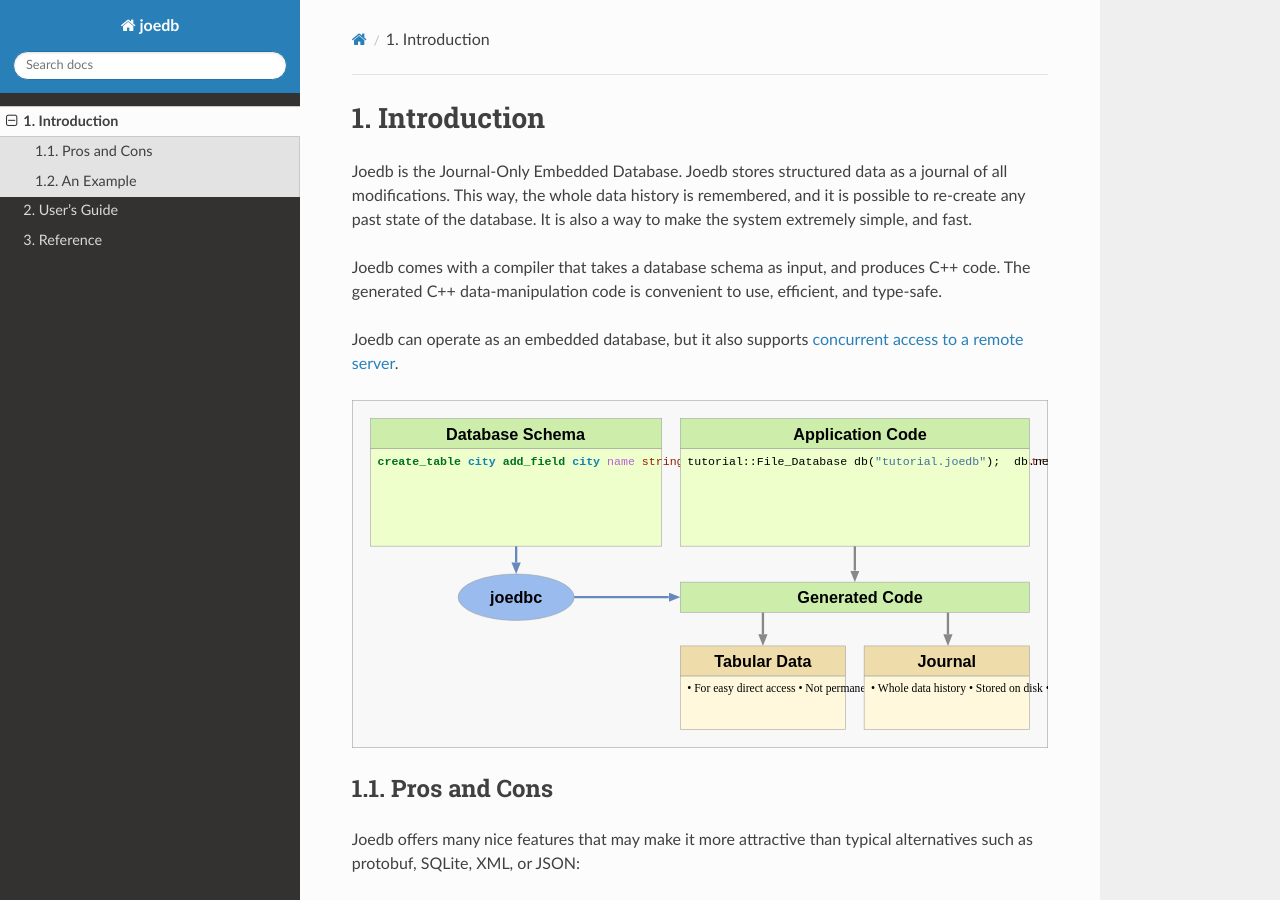
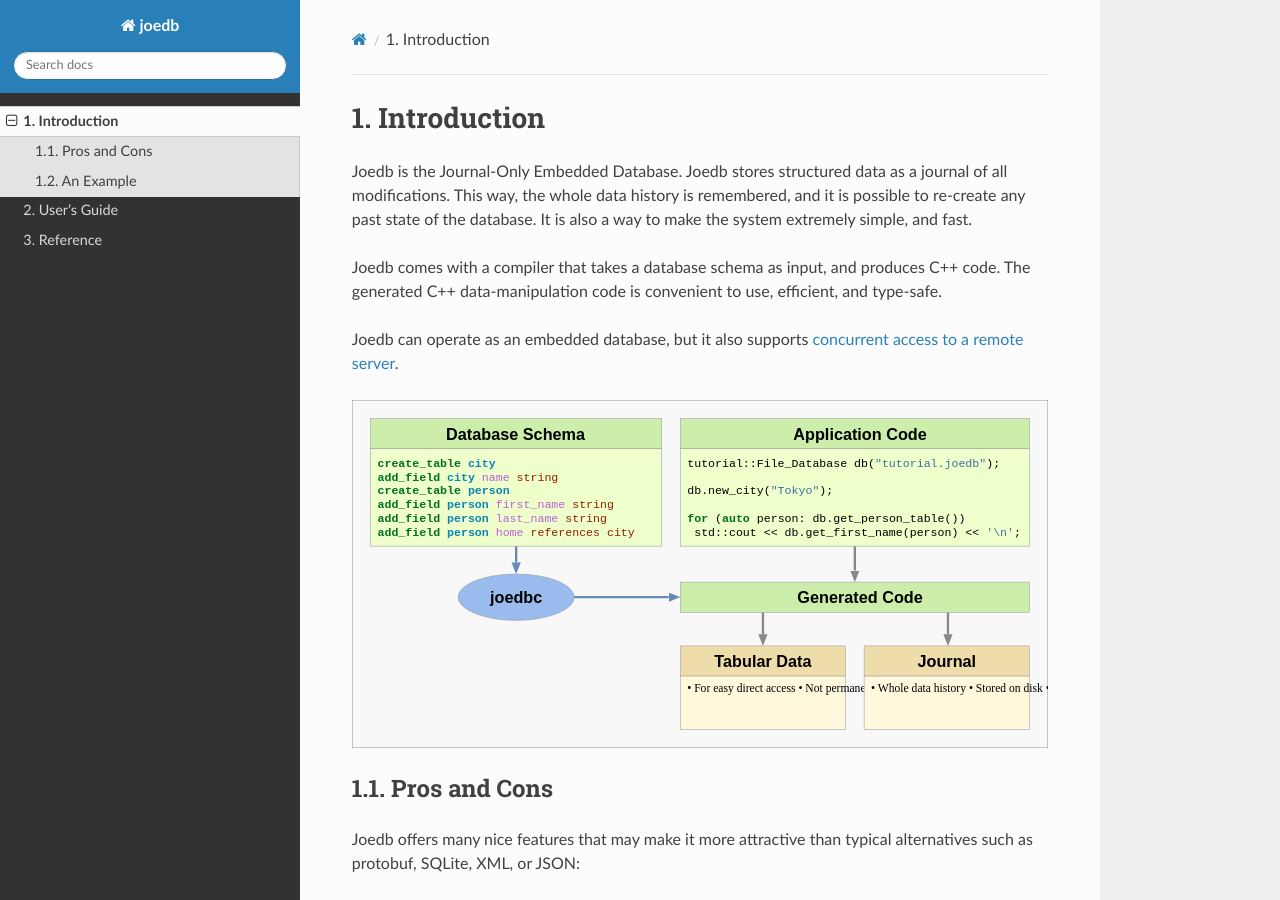
Before and after one commit to Remi-Coulom/joedb, a Sphinx documentation site: the page built from doc/source/intro.rst, in a window 1280 px wide and 900 px high. Built offline with Sphinx 7.4.7 and the Read the Docs theme 2.0.0, drawn with Linux system fonts in a browser that asks for light colours; formulas are drawn with MathJax 3.

Commit message:
more portable svg + conversion to png

```diff
--- a/doc/source/intro.rst
+++ b/doc/source/intro.rst
@@ -13,7 +13,7 @@ efficient, and type-safe.
 Joedb can operate as an embedded database, but it also supports
 :doc:`concurrent access to a remote server <concurrency>`.
 
-.. image:: images/joedb.svg
+.. image:: images/joedb.*
 
 Pros and Cons
 -------------
```
Also changed, not shown: doc/source/images/joedb.svg, 2 other files.
